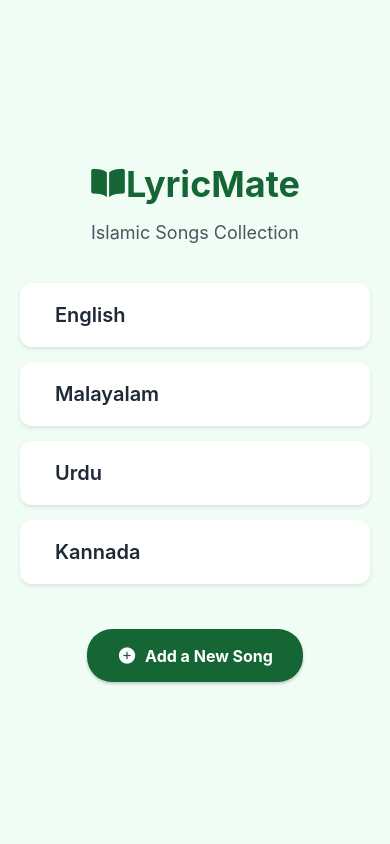
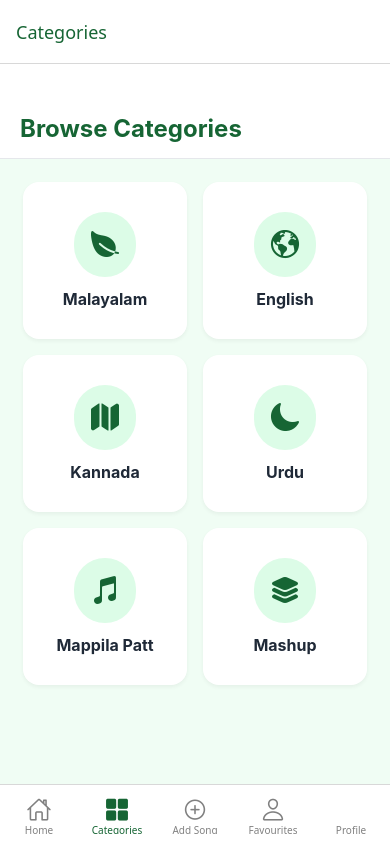
Before and after one commit to tabsoftwarecreations/LyricMate, a React Native app: screen /Categories in a window 390 px wide. Built offline with nearby package versions, Linux system fonts and the light colour scheme; no server answers; the database is empty.

Commit message:
Created HomeScreen and Categories Screen

```diff
--- a/App.js
+++ b/App.js
@@ -1,23 +1,66 @@
+import React from "react";
 import { NavigationContainer } from "@react-navigation/native";
 import { createNativeStackNavigator } from "@react-navigation/native-stack";
+import { createBottomTabNavigator } from "@react-navigation/bottom-tabs";
+import { Ionicons } from "@expo/vector-icons";
+
+// --- SCREENS ---
 import AuthScreen from "./screens/AuthScreen";
 import HomeScreen from "./screens/HomeScreen";
 import LanguageScreen from "./screens/LanguageScreen";
 import LyricScreen from "./screens/LyricScreen";
 import UploadScreen from "./screens/UploadScreen";
 
+// --- PLACEHOLDER SCREENS ---
+import CategoriesScreen from "./screens/CategoriesScreen";
+import FavouritesScreen from "./screens/FavouritesScreen";
+import ProfileScreen from "./screens/ProfileScreen";
+
 const Stack = createNativeStackNavigator();
+const Tab = createBottomTabNavigator();
 
+// --- PHASE 1: BOTTOM TAB NAVIGATOR ---
+function MainTabNavigator() {
+    return (
+        <Tab.Navigator
+            screenOptions={({ route }) => ({
+              // Automatically set header and tab bar colours based on the theme
+              headerShown: true,
+              headerTintColor: '#166534',
+              headerTiltStyle: { fontWeight: 'bold' },
+              tabBarActiveTintColor: '#166534',
+              tabBarInactiveTintColor: 'gray',
+              tabBarStyle: { paddingBottom: 5, paddingTop: 5, height: 60 },
+
+              // Assign icons based on the route name
+              tabBarIcon: ({ focused, color, size }) => {
+                let iconName;
+                if (route.name === 'Home') iconName = focused ? 'home' : 'home-outline';
+                else if (route.name === 'Categories') iconName = focused ? 'grid' : 'grid-outline';
+                else if (route.name === 'Upload') iconName = focused ? 'add-circle' : 'add-circle-outline';
+                else if (route.name === 'Favourites') iconName = focused ? 'person' : 'person-outline';
+
+                return <Ionicons name={iconName} size={size} color={color} />;
+              },
+            })}
+        >
+            <Tab.Screen name="Home" component={HomeScreen} options={{headerShown: false}}/>
+            <Tab.Screen name="Categories" component={CategoriesScreen} />
+            <Tab.Screen name="Upload" component={UploadScreen} options={{title: 'Add Song'}} />
+            <Tab.Screen name="Favourites" component={FavouritesScreen} />
+            <Tab.Screen name="Profile" component={ProfileScreen} />
+        </Tab.Navigator>
+    );
+}
+// --- PHASE 2: STACK NAVIGATOR ---
 export default function App() {
     return (
         <NavigationContainer>
-          <Stack.Navigator initialRouteName="Home">
-            <Stack.Screen name="Home" component={HomeScreen} options={{ headerShown: false }} />
-            <Stack.Screen name="Language" component={LanguageScreen} options={({ route }) => ({ title: route.params.langName })} />
+          <Stack.Navigator initialRouteName="MainApp">
+            <Stack.Screen name="MainApp" component={MainTabNavigator} options={{ headerShown: false }} />
             <Stack.Screen name="Lyrics" component={LyricScreen} options={{headerShown: false}} />
-            <Stack.Screen name="Upload" component={UploadScreen} options={{ title: 'Add a New Song' }} />
+            <Stack.Screen name="Language" component={LanguageScreen} options={({ route }) => ({ title: route.params.categoryName })} />
             <Stack.Screen name="Auth" component={AuthScreen} options={{ title: 'Login' }} />
-
           </Stack.Navigator>
         </NavigationContainer>
       );
--- a/package.json
+++ b/package.json
@@ -11,6 +11,7 @@
   "dependencies": {
     "@expo/metro-runtime": "~6.1.2",
     "@react-native-picker/picker": "2.11.1",
+    "@react-navigation/bottom-tabs": "^7.15.11",
     "@react-navigation/native": "^7.2.2",
     "@react-navigation/native-stack": "^7.14.12",
     "@supabase/supabase-js": "^2.105.1",
--- /dev/null
+++ b/screens/CategoriesScreen.js
@@ -0,0 +1,97 @@
+import React from 'react';
+import { StyleSheet, Text, View, FlatList, TouchableOpacity } from 'react-native';
+import { Ionicons } from '@expo/vector-icons';
+import { StatusBar } from 'expo-status-bar';
+
+// Our master list of categories and their icons
+const CATEGORIES = [
+    { id: '1', name: 'Malayalam', icon: 'leaf' },
+    { id: '2', name: 'English', icon: 'earth' },
+    { id: '3', name: 'Kannada', icon: 'map' },
+    { id: '4', name: 'Urdu', icon: 'moon' },
+    { id: '5', name: 'Mappila Patt', icon: 'musical-notes' },
+    { id: '6', name: 'Mashup', icon: 'layers' },
+];
+
+export default function CategoriesScreen({ navigation }) {
+
+    const renderCategory = ({ item }) => (
+        <TouchableOpacity
+            style={styles.card}
+            // Notice we are passing categoryName instead of langName now!
+            onPress={() => navigation.navigate('Language', { categoryName: item.name })}
+        >
+            <View style={styles.iconContainer}>
+                <Ionicons name={item.icon} size={32} color="#166534" />
+            </View>
+            <Text style={styles.cardText}>{item.name}</Text>
+        </TouchableOpacity>
+    );
+
+    return (
+        <View style={styles.container}>
+            <StatusBar style="dark" />
+            <View style={styles.header}>
+                <Text style={styles.headerTitle}>Browse Categories</Text>
+            </View>
+
+            <FlatList
+                data={CATEGORIES}
+                keyExtractor={(item) => item.id}
+                renderItem={renderCategory}
+                numColumns={2} // Creates the beautiful 2-column grid
+                contentContainerStyle={styles.gridContainer}
+                showsVerticalScrollIndicator={false}
+            />
+        </View>
+    );
+}
+
+const styles = StyleSheet.create({
+    container: {
+        flex: 1,
+        backgroundColor: '#F0FDF4',
+    },
+    header: {
+        paddingTop: 50,
+        paddingHorizontal: 20,
+        paddingBottom: 15,
+        backgroundColor: '#FFFFFF',
+        borderBottomWidth: 1,
+        borderBottomColor: '#E5E7EB',
+    },
+    headerTitle: {
+        fontSize: 24,
+        fontWeight: 'bold',
+        color: '#166534',
+    },
+    gridContainer: {
+        padding: 15,
+        paddingBottom: 100,
+    },
+    card: {
+        flex: 1,
+        backgroundColor: '#FFFFFF',
+        margin: 8,
+        paddingVertical: 30,
+        borderRadius: 16,
+        alignItems: 'center',
+        justifyContent: 'center',
+        shadowColor: '#000',
+        shadowOffset: { width: 0, height: 2 },
+        shadowOpacity: 0.05,
+        shadowRadius: 4,
+        elevation: 2,
+    },
+    iconContainer: {
+        backgroundColor: '#DCFCE7',
+        padding: 15,
+        borderRadius: 50,
+        marginBottom: 12,
+    },
+    cardText: {
+        fontSize: 16,
+        fontWeight: 'bold',
+        color: '#1F2937',
+    }
+});
--- /dev/null
+++ b/screens/FavouritesScreen.js
@@ -0,0 +1,22 @@
+import React from "react";
+import { StyleSheet, Text, View } from "react-native";
+export default function FavouritesScreen() {
+    return (
+        <View style={styles.container}>
+            <Text style={styles.title}>Favourites</Text>
+        </View>
+    );
+}
+const styles = StyleSheet.create({
+    container: {
+        flex: 1,
+        justifyContent: 'center',
+        alignItems: 'center',
+        backgroundColor: '#F0FDF4',
+    },
+    title: {
+        fontSize: 24,
+        fontWeight: 'bold',
+        color: '#166534',
+    },
+});
--- a/screens/HomeScreen.js
+++ b/screens/HomeScreen.js
@@ -1,116 +1,201 @@
+import React, { useState, useCallback } from 'react';
+import { StyleSheet, Text, View, FlatList, TouchableOpacity, TextInput, ActivityIndicator } from 'react-native';
+import { Ionicons } from '@expo/vector-icons';
+import { supabase } from './supabase';
+import { useFocusEffect } from '@react-navigation/native';
 import { StatusBar } from 'expo-status-bar';
-import { StyleSheet, Text, View, TouchableOpacity } from 'react-native';
-import { Ionicons } from '@expo/vector-icons';
 
-export default function HomeScreen({navigation}) {
+export default function HomeScreen({ navigation }) {
+    const [searchQuery, setSearchQuery] = useState('');
+    const [songs, setSongs] = useState([]);
+    const [loading, setLoading] = useState(true);
+
+    // Refresh the list every time the user navigates back to this tab
+    useFocusEffect(
+        useCallback(() => {
+            setLoading(true);
+            fetchAllSongs();
+        }, [])
+    );
+
+    const fetchAllSongs = async () => {
+        // Fetch all songs and order them alphabetically by title!
+        const { data, error } = await supabase
+            .from('songs')
+            .select('*')
+            .order('title', { ascending: true });
+
+        if (error) {
+            console.error('Error fetching songs:', error);
+        } else {
+            setSongs(data);
+        }
+        setLoading(false);
+    };
+
+    // Make the search bar work for both titles and artists
+    const filteredSongs = songs.filter((song) => {
+        return song.title.toLowerCase().includes(searchQuery.toLowerCase()) ||
+               song.artist.toLowerCase().includes(searchQuery.toLowerCase());
+    });
+
+    const renderSong = ({ item }) => (
+        <TouchableOpacity
+            style={styles.songCard}
+            // Passing the full "item" suitcase so the LyricScreen gets the AI transliterations!
+            onPress={() => navigation.navigate('Lyrics', { song: item })}
+        >
+            <View style={styles.cardHeader}>
+                <Text style={styles.songTitle} numberOfLines={1}>{item.title}</Text>
+                {/* A tiny badge to show what the original language was */}
+                <View style={styles.languageBadge}>
+                    <Text style={styles.badgeText}>{item.category}</Text>
+                </View>
+            </View>
+            <Text style={styles.songArtist} numberOfLines={1}>{item.artist}</Text>
+        </TouchableOpacity>
+    );
+
     return (
-        <View style={Styles.container}>
-            <View style={Styles.titleRow}>
-                <Ionicons name="book" size={36} color="#166534" />
-                <Text style={Styles.title}>LyricMate</Text>
+        <View style={styles.container}>
+            <StatusBar style="dark" />
+
+            {/* The Top Brand Header */}
+            <View style={styles.header}>
+                <View style={styles.titleRow}>
+                    <Ionicons name="book" size={32} color="#166534" />
+                    <Text style={styles.headerTitle}>LyricMate</Text>
+                </View>
+                <Text style={styles.headerSubtitle}>Master Song Collection</Text>
             </View>
-            <Text style={Styles.subtitle}>Islamic Songs Collection</Text>
-            <View style={Styles.cardContainer}>
-                <TouchableOpacity
-                style={Styles.card}
-                onPress={() => navigation.navigate('Language', { langName: "English" })}>
-                    <Text style={Styles.cardText}>English</Text>
-                    </TouchableOpacity>
 
-                <TouchableOpacity
-                style={Styles.card}
-                onPress={() => navigation.navigate('Language', { langName: "Malayalam" })}>
-                    <Text style={Styles.cardText}>Malayalam</Text>
-                    </TouchableOpacity>
+            {/* The Search Bar */}
+            <View style={styles.searchContainer}>
+                <Ionicons name="search" size={20} color="#6B7280" style={styles.searchIcon} />
+                <TextInput
+                    style={styles.searchInput}
+                    placeholder="Search any song or artist..."
+                    value={searchQuery}
+                    onChangeText={setSearchQuery}
+                />
+            </View>
 
-                    <TouchableOpacity
-                style={Styles.card}
-                onPress={() => navigation.navigate('Language', { langName: "Urdu" })}>
-                    <Text style={Styles.cardText}>Urdu</Text>
-                    </TouchableOpacity>
+            {/* The Master Alphabetical List */}
+            {loading ? (
+                <ActivityIndicator size="large" color="#166534" style={{ marginTop: 40 }} />
+            ) : (
+                <FlatList
+                    data={filteredSongs}
+                    keyExtractor={(item) => item.id.toString()}
+                    renderItem={renderSong}
+                    contentContainerStyle={styles.listContainer}
+                    showsVerticalScrollIndicator={false}
+                    // If the database is empty, show a nice message
+                    ListEmptyComponent={
+                        <Text style={styles.emptyText}>No songs found. Head to the Upload tab to add some!</Text>
+                    }
+                />
+            )}
+        </View>
+    );
+}
 
-                    <TouchableOpacity
-                    style={Styles.card}
-                    onPress={() => navigation.navigate('Language', { langName: 'Kannada' })}>
-                    <Text style={Styles.cardText}>Kannada</Text>
-                    </TouchableOpacity>
-                    </View>
-
-                    <StatusBar style="auto" />
-                    <TouchableOpacity
-                    style={Styles.uploadButton}
-                    onPress={() => navigation.navigate('Auth')}>
-                        <Ionicons name="add-circle" size={20} color="#ffffff" style={{ marginRight: 8 }} />
-                    <Text style={Styles.uploadButtonText}>Add a New Song</Text>
-                    </TouchableOpacity>
-                    </View>
-                    );
-                }
-
-const Styles = StyleSheet.create({
+const styles = StyleSheet.create({
     container: {
         flex: 1,
         backgroundColor: '#F0FDF4',
-        alignItems: 'center',
-        justifyContent: 'center',
+    },
+    header: {
+        paddingTop: 50, // Space for the status bar
+        paddingHorizontal: 20,
+        paddingBottom: 20,
+        backgroundColor: '#FFFFFF',
+        borderBottomWidth: 1,
+        borderBottomColor: '#E5E7EB',
     },
     titleRow: {
         flexDirection: 'row',
         alignItems: 'center',
-        marginBottom: 8,
     },
-    title: {
-        fontSize: 36,
+    headerTitle: {
+        fontSize: 28,
         fontWeight: 'bold',
         color: '#166534',
+        marginLeft: 10,
     },
-    subtitle: {
-        fontSize: 18,
-        color: '#4B5563',
-        marginTop: 8,
+    headerSubtitle: {
+        fontSize: 16,
+        color: '#6B7280',
+        marginTop: 4,
     },
-    cardContainer: {
-        marginTop: 40,
-        width: '100%',
-        paddingHorizontal: 20,
-    },
-    card: {
-        backgroundColor: '#ffffff',
-        paddingVertical: 20,
-        paddingHorizontal: 20,
-        borderRadius: 12,
-        marginBottom: 15,
-        shadowColor: '#000',
-        shadowOffset: { width: 0, height: 2 },
-        shadowOpacity: 0.1,
-        shadowRadius: 4,
-        elevation: 3,
+    searchContainer: {
         flexDirection: 'row',
         alignItems: 'center',
+        backgroundColor: '#FFFFFF',
+        marginHorizontal: 20,
+        marginTop: 15,
+        marginBottom: 5,
+        paddingHorizontal: 12,
+        borderRadius: 10,
+        borderWidth: 1,
+        borderColor: '#D1D5DB',
     },
-    cardText: {
-        fontSize: 20,
-        fontWeight: '600',
+    searchIcon: {
+        marginRight: 8,
+    },
+    searchInput: {
+        flex: 1,
+        paddingVertical: 12,
+        fontSize: 16,
         color: '#1F2937',
-        marginLeft: 15,
     },
-    uploadButton: {
-        marginTop: 30,
-        backgroundColor: '#166534',
-        paddingVertical: 15,
-        paddingHorizontal: 30,
-        borderRadius: 25,
+    listContainer: {
+        padding: 20,
+        paddingBottom: 100, // Extra padding so the bottom tab doesn't cover the last song
+    },
+    songCard: {
+        backgroundColor: '#FFFFFF',
+        padding: 16,
+        borderRadius: 12,
+        marginBottom: 12,
         shadowColor: '#000',
-        shadowOffset: { width: 0, height: 2 },
-        shadowOpacity: 0.2,
+        shadowOffset: { width: 0, height: 1 },
+        shadowOpacity: 0.05,
         shadowRadius: 3,
-        elevation: 4,
+        elevation: 2,
+    },
+    cardHeader: {
         flexDirection: 'row',
+        justifyContent: 'space-between',
         alignItems: 'center',
     },
-    uploadButtonText: {
+    songTitle: {
+        fontSize: 18,
+        fontWeight: 'bold',
+        color: '#1F2937',
+        flex: 1,
+        marginRight: 10,
+    },
+    languageBadge: {
+        backgroundColor: '#DCFCE7',
+        paddingHorizontal: 8,
+        paddingVertical: 4,
+        borderRadius: 12,
+    },
+    badgeText: {
+        fontSize: 12,
+        fontWeight: '600',
+        color: '#166534',
+    },
+    songArtist: {
+        fontSize: 14,
+        color: '#6B7280',
+        marginTop: 6,
+    },
+    emptyText: {
+        textAlign: 'center',
+        marginTop: 40,
         fontSize: 16,
-        fontWeight: 'bold',
-        color: '#ffffff',
+        color: '#6B7280',
     }
 });
--- a/screens/LanguageScreen.js
+++ b/screens/LanguageScreen.js
@@ -1,13 +1,17 @@
 import React, { useState, useCallback } from 'react';
-import {StyleSheet, Text, View, FlatList, TouchableOpacity, TextInput, ActivityIndicator} from 'react-native';
+import { StyleSheet, Text, View, FlatList, TouchableOpacity, TextInput, ActivityIndicator } from 'react-native';
 import { supabase } from './supabase';
 import { useFocusEffect } from '@react-navigation/native';
+import { StatusBar } from 'expo-status-bar';
 
-export default function LanguageScreen({route, navigation}) {
-    console.log("THE DATA ARRIVING AT LYRICS SCREEN:", route.params); // Debugging line to check incoming params
-    const [isTransliterated, setIsTransliterated] = useState(false);
-    const {langName} = route.params;
-    const [searchQuery, setSearchQuery] = React.useState('');
+export default function LanguageScreen({ route, navigation }) {
+    // 1. Grab the correct category from the route
+    const { categoryName } = route.params;
+
+    // Debugging line (Fixed the text to say Language Screen!)
+    console.log("📍 THE DATA ARRIVING AT LANGUAGE SCREEN:", categoryName);
+
+    const [searchQuery, setSearchQuery] = useState('');
     const [songs, setSongs] = useState([]);
     const [loading, setLoading] = useState(true);
 
@@ -15,16 +19,18 @@ export default function LanguageScreen({route, navigation}) {
         useCallback(() => {
             setLoading(true);
             fetchSongsFromCloud();
-        }, [])
+        }, [categoryName])
     );
 
     const fetchSongsFromCloud = async () => {
+        // 2. THE CRITICAL FIX: Asking Supabase for the 'category' column, NOT 'language'
         const { data, error } = await supabase
             .from('songs')
             .select('*')
-        .eq('language', langName);
+            .eq('category', categoryName);
+
         if (error) {
-            console.error('Error fetching from cloud:', error);
+            console.error('🚨 Error fetching from cloud:', error);
         } else {
             setSongs(data);
         }
@@ -39,10 +45,11 @@ export default function LanguageScreen({route, navigation}) {
         return title.includes(query) || artist.includes(query);
     });
 
-    const renderSong=({item}) => (
-    <TouchableOpacity style={styles.songCard}
-    // THIS LINE IS THE CRITICAL ONE:
-    onPress={() => navigation.navigate('Lyrics', { song: item })}>
+    const renderSong = ({ item }) => (
+        <TouchableOpacity
+            style={styles.songCard}
+            onPress={() => navigation.navigate('Lyrics', { song: item })}
+        >
             <Text style={styles.songTitle}>{item.title}</Text>
             <Text style={styles.songArtist}>{item.artist}</Text>
         </TouchableOpacity>
@@ -50,16 +57,18 @@ export default function LanguageScreen({route, navigation}) {
 
     return (
         <View style={styles.container}>
+            <StatusBar style="dark" />
             <View style={styles.header}>
-                <Text style={styles.headerText}>{langName} Songs</Text>
+                {/* 3. Make sure the header displays the right variable */}
+                <Text style={styles.headerText}>{categoryName} Songs</Text>
             </View>
 
             <View style={styles.searchContainer}>
                 <TextInput
                     style={styles.searchInput}
-                    placeholder="Search songs or artists..."
+                    placeholder={`Search ${categoryName} songs...`}
                     value={searchQuery}
-                        onChangeText={(text) => setSearchQuery(text)}
+                    onChangeText={setSearchQuery}
                 />
             </View>
 
@@ -71,6 +80,10 @@ export default function LanguageScreen({route, navigation}) {
                     keyExtractor={(item) => item?.id?.toString() || Math.random().toString()}
                     renderItem={renderSong}
                     contentContainerStyle={styles.listContainer}
+                    showsVerticalScrollIndicator={false}
+                    ListEmptyComponent={
+                        <Text style={styles.emptyText}>No songs found in this category yet.</Text>
+                    }
                 />
             )}
         </View>
@@ -84,7 +97,7 @@ const styles = StyleSheet.create({
     },
     header: {
         padding: 20,
-        paddingTop: 40,
+        paddingTop: 50,
         backgroundColor: '#ffffff',
         borderBottomWidth: 1,
         borderBottomColor: '#E5E7EB',
@@ -109,6 +122,7 @@ const styles = StyleSheet.create({
     },
     listContainer: {
         padding: 20,
+        paddingBottom: 100, // Keeps the bottom tab from covering the last item
     },
     songCard: {
         backgroundColor: '#ffffff',
@@ -131,4 +145,10 @@ const styles = StyleSheet.create({
         color: '#6B7280',
         marginTop: 4,
     },
+    emptyText: {
+        textAlign: 'center',
+        marginTop: 40,
+        fontSize: 16,
+        color: '#6B7280',
+    }
 });
--- /dev/null
+++ b/screens/ProfileScreen.js
@@ -0,0 +1,22 @@
+import React from "react";
+import { StyleSheet, Text, View } from "react-native";
+export default function ProfileScreen() {
+    return (
+        <View style={styles.container}>
+            <Text style={styles.title}>Profile</Text>
+        </View>
+    );
+}
+const styles = StyleSheet.create({
+    container: {
+        flex: 1,
+        justifyContent: 'center',
+        alignItems: 'center',
+        backgroundColor: '#F0FDF4',
+    },
+    title: {
+        fontSize: 24,
+        fontWeight: 'bold',
+        color: '#166534',
+    },
+});
--- a/screens/UploadScreen.js
+++ b/screens/UploadScreen.js
@@ -123,13 +123,15 @@ export default function UploadScreen({ navigation }) {
             <Text style={styles.label}>Artist Name</Text>
             <TextInput style={styles.input} placeholder="Enter the artist" value={artist} onChangeText={setArtist} />
 
-            <Text style={styles.label}>Original Language</Text>
+            <Text style={styles.label}>Category</Text>
             <View style={styles.pickerContainer}>
-                <Picker selectedValue={language} onValueChange={(itemValue) => setLanguage(itemValue)} style={styles.picker}>
+                <Picker selectedValue={category} onValueChange={(itemValue) => setCategory(itemValue)} style={styles.picker}>
+                    <Picker.Item label="Malayalam" value="Malayalam" />
                     <Picker.Item label="English/Manglish" value="English" />
-                    <Picker.Item label="Malayalam" value="Malayalam" />
+                    <Picker.Item label="Kannada" value="Kannada" />
                     <Picker.Item label="Urdu" value="Urdu" />
-                    <Picker.Item label="Kannada" value="Kannada" />
+                    <Picker.Item label="Mappila Patt" value="Mappila Patt" />
+                    <Picker.Item label="Mashup" value="Mashup" />
                 </Picker>
             </View>
 
```
Also changed, not shown: 1 other file (tests, documents, lock files or other folders). Lines whose indentation alone changed are shown as unchanged.
